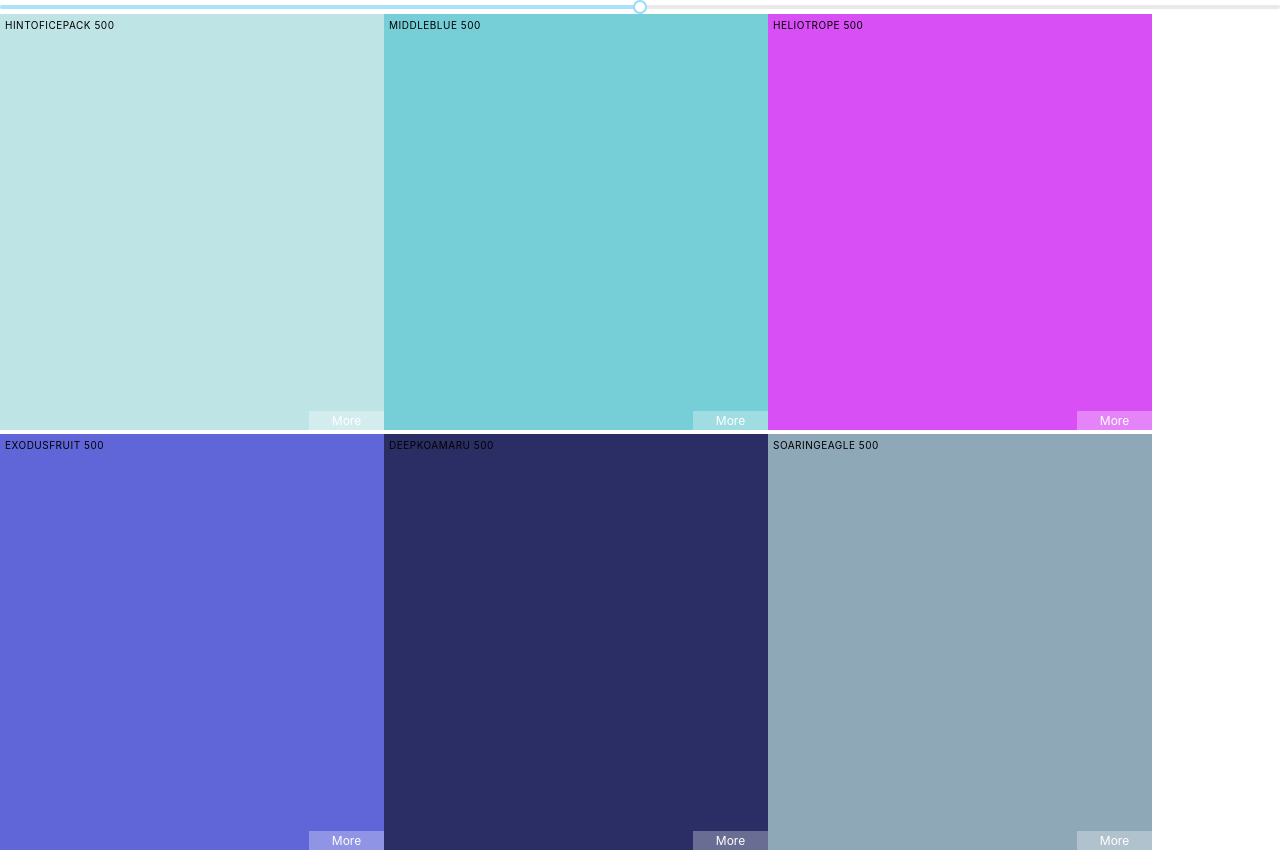
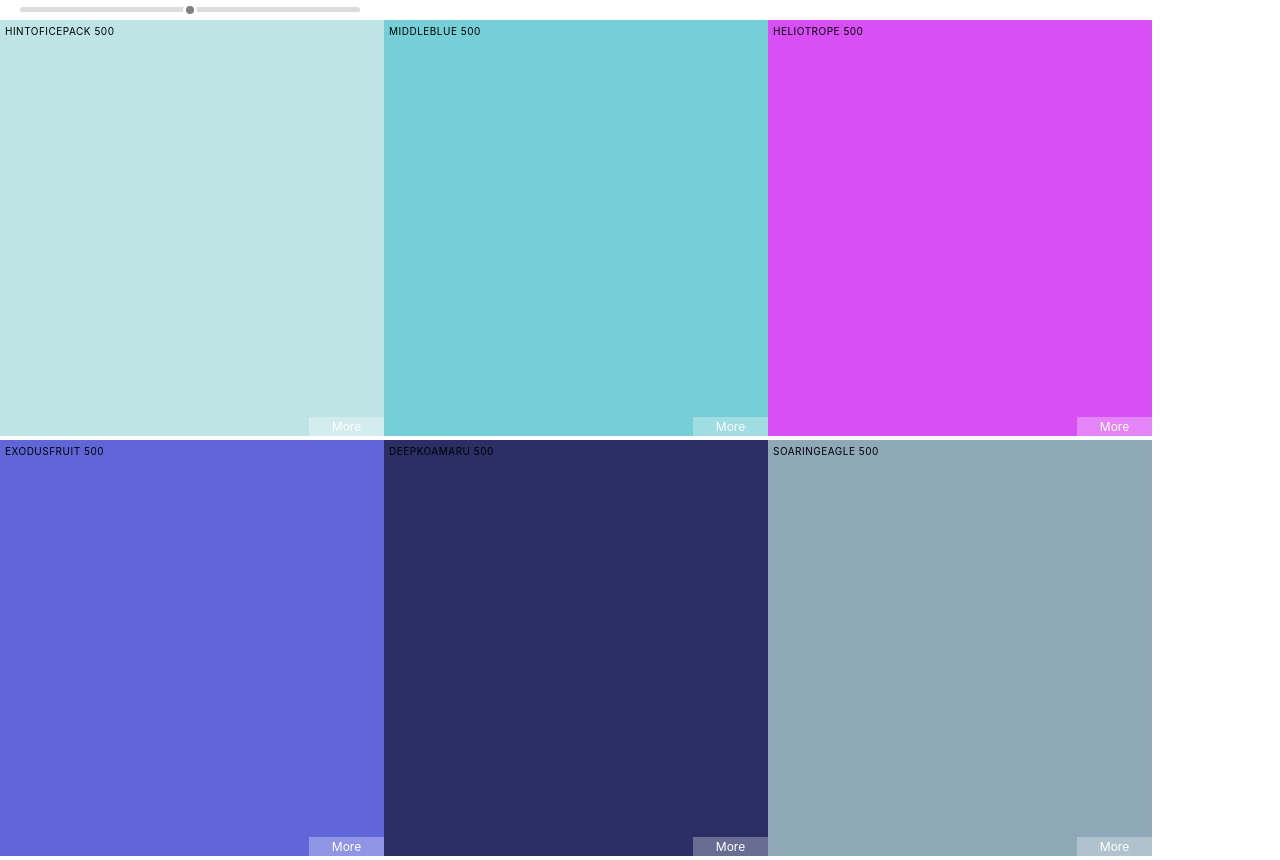
Before and after one commit to kimiakamrava/collage-app-frontend, a React (Create React App) app: page / in a window 1280 px wide. Built offline with nearby package versions, Linux system fonts and the light colour scheme.

Commit message:
rc-slide

```diff
--- a/src/Palette.css
+++ b/src/Palette.css
@@ -4,3 +4,30 @@
 .Palette-colors {
     height: 65%;
 }
+
+.slider {
+    width: 340px;
+    margin: 0 20px;
+    display: inline-block;
+}
+
+.rc-slider-track {
+    background-color: transparent;
+}
+
+.rc-slider-rail {
+    height: 5px;
+    background-color:gainsboro;
+
+}
+.rc-slider-handle,
+.rc-slider-handle:active,
+.rc-slider-handle:focus,
+.rc-slider-handle:hover {
+    background-color: gray;
+    outline: none;
+    border: 3px solid white ;
+    box-shadow: none;
+    margin-top: -4.5px;
+
+}
--- a/src/Palette.js
+++ b/src/Palette.js
@@ -1,8 +1,9 @@
 import React, { Component } from 'react';
 import PaletteBox from "./PaletteBox";
+import 'rc-slider/assets/index.css';
 import "./Palette.css";
 import Slider from 'rc-slider';
-import 'rc-slider/assets/index.css';
+
 
 
  class Palette extends Component {
@@ -22,6 +23,7 @@ import 'rc-slider/assets/index.css';
         ))
         return (
             <div className="Palette">
+              <div className='slider'>
                    <Slider
                      defaultValue={level}
                      min={100}
@@ -29,6 +31,7 @@ import 'rc-slider/assets/index.css';
                      step={100}
                       onAfterChange={this.changeLevel}
                    />
+               </div>
                 {/*Navbar goes here*/}
              <div className="Palette-colors">
                  {paletteBoxes}
```
Lines whose indentation alone changed are shown as unchanged.
